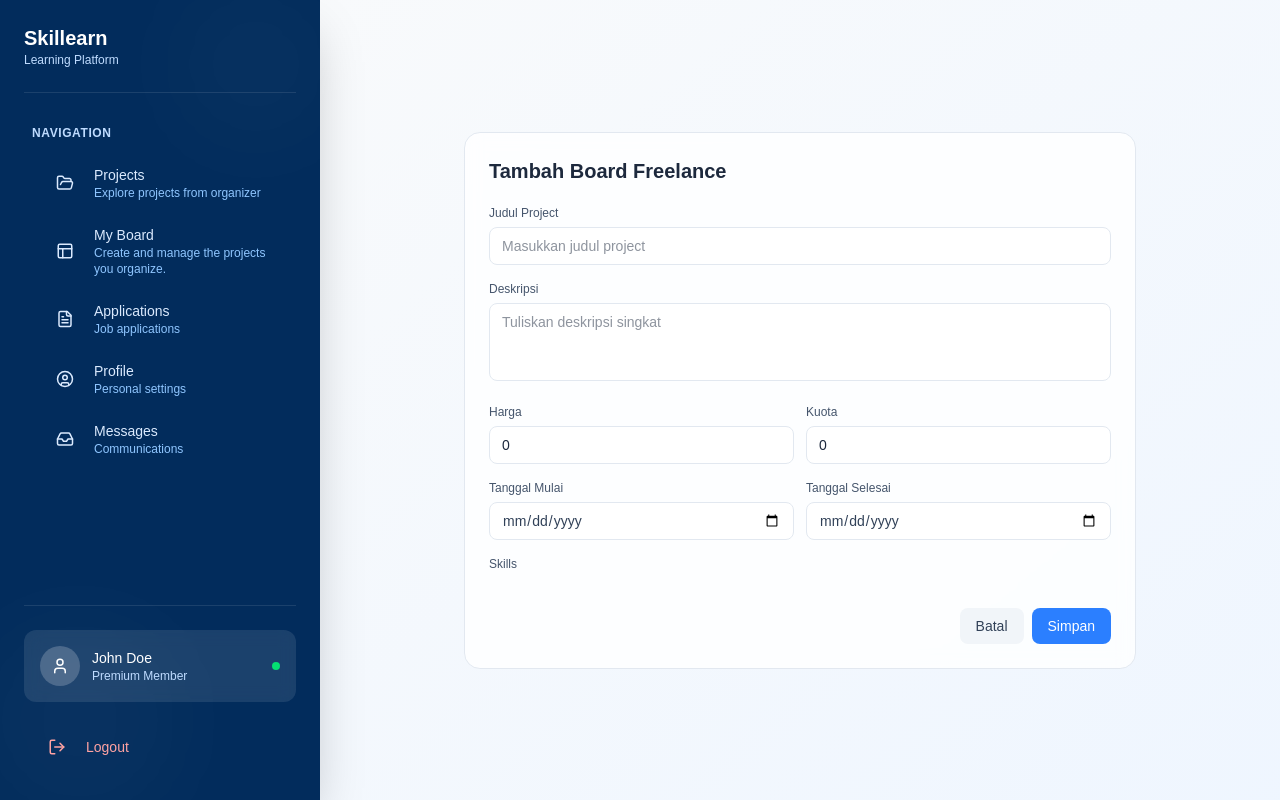
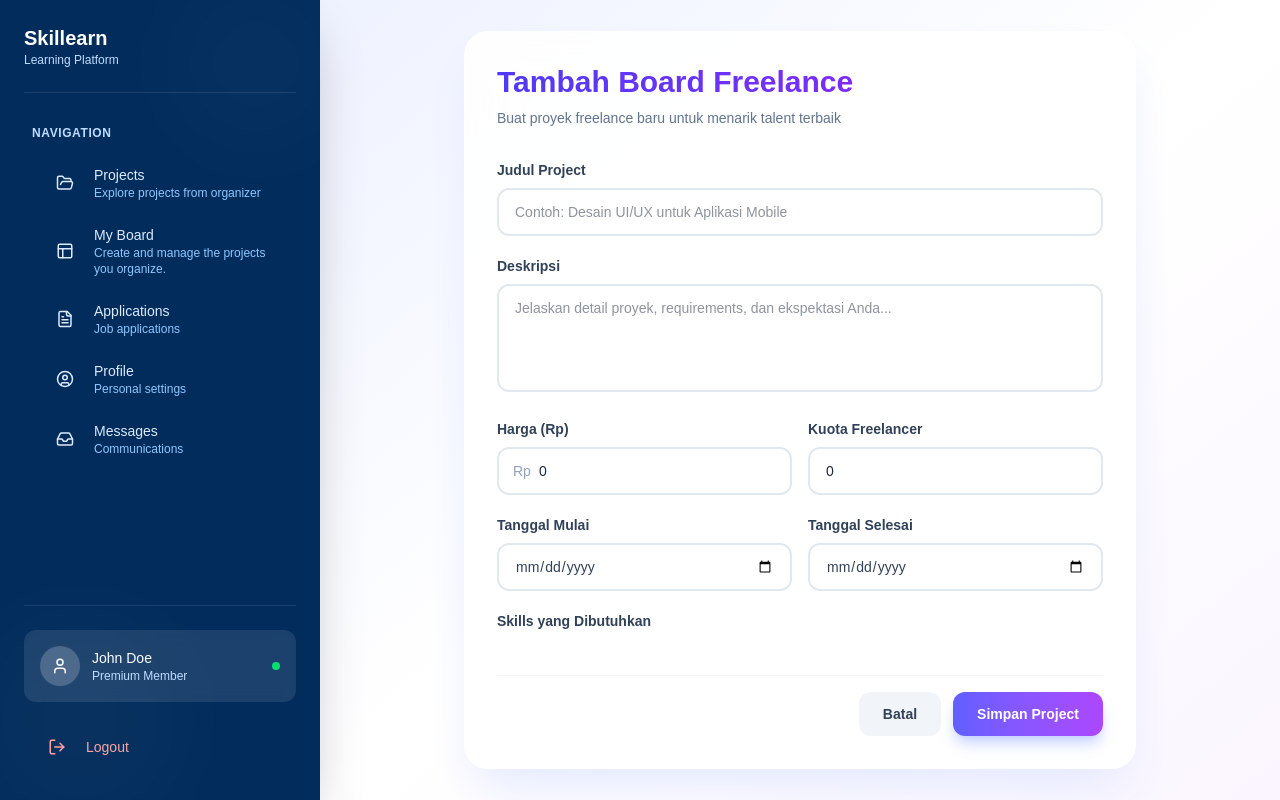
Before and after one commit to Ngabers-kh/fe-skill-nextjs, a Next.js app: page /dashboard/board/addfl in a window 1280 px wide. Built offline with nearby package versions, Linux system fonts and the light colour scheme.

Commit message:
feat(addfl): update create board freelance

```diff
--- a/app/dashboard/board/addfl/page.tsx
+++ b/app/dashboard/board/addfl/page.tsx
@@ -111,18 +111,24 @@ export default function AddBoardFreelancePage() {
   };
 
   return (
-    <div className="w-full min-h-screen bg-gradient-to-br from-slate-50 to-blue-50 flex justify-center items-center p-4">
+    <div className="w-full min-h-screen bg-gradient-to-br from-indigo-50 via-white to-purple-50 flex justify-center items-center p-4">
       <form
         onSubmit={handleSubmit}
-        className="w-full max-w-2xl bg-white/80 backdrop-blur-sm p-6 rounded-2xl border border-slate-200"
+        className="w-full max-w-2xl bg-white/90 backdrop-blur-xl p-8 rounded-3xl shadow-2xl shadow-indigo-100 border border-white/20"
       >
-        <h1 className="text-xl font-bold text-slate-800 mb-5">
+        {/* Header */}
+        <div className="mb-8">
+          <h1 className="text-3xl font-bold bg-gradient-to-r from-indigo-600 to-purple-600 bg-clip-text text-transparent mb-2">
             Tambah Board Freelance
           </h1>
+          <p className="text-sm text-slate-500">
+            Buat proyek freelance baru untuk menarik talent terbaik
+          </p>
+        </div>
 
         {/* Title */}
-        <div className="mb-4">
-          <label className="block text-xs font-medium text-slate-600 mb-1.5">
+        <div className="mb-5">
+          <label className="block text-sm font-semibold text-slate-700 mb-2">
             Judul Project
           </label>
           <input
@@ -131,14 +137,14 @@ export default function AddBoardFreelancePage() {
             value={form.title}
             onChange={handleChange}
             required
-            className="w-full px-3 py-2 rounded-lg border border-slate-200 focus:border-blue-400 focus:outline-none text-sm text-slate-800 bg-white"
-            placeholder="Masukkan judul project"
+            className="w-full px-4 py-3 rounded-xl border-2 border-slate-200 focus:border-indigo-400 focus:outline-none text-sm text-slate-800 bg-white transition-all duration-200 hover:border-slate-300"
+            placeholder="Contoh: Desain UI/UX untuk Aplikasi Mobile"
           />
         </div>
 
         {/* Description */}
-        <div className="mb-4">
-          <label className="block text-xs font-medium text-slate-600 mb-1.5">
+        <div className="mb-5">
+          <label className="block text-sm font-semibold text-slate-700 mb-2">
             Deskripsi
           </label>
           <textarea
@@ -146,46 +152,51 @@ export default function AddBoardFreelancePage() {
             value={form.description}
             onChange={handleChange}
             required
-            rows={3}
-            className="w-full px-3 py-2 rounded-lg border border-slate-200 focus:border-blue-400 focus:outline-none text-sm text-slate-800 bg-white resize-none"
-            placeholder="Tuliskan deskripsi singkat"
+            rows={4}
+            className="w-full px-4 py-3 rounded-xl border-2 border-slate-200 focus:border-indigo-400 focus:outline-none text-sm text-slate-800 bg-white resize-none transition-all duration-200 hover:border-slate-300"
+            placeholder="Jelaskan detail proyek, requirements, dan ekspektasi Anda..."
           />
         </div>
 
         {/* Price & Quota */}
-        <div className="mb-4 grid grid-cols-2 gap-3">
+        <div className="mb-5 grid grid-cols-2 gap-4">
           <div>
-            <label className="block text-xs font-medium text-slate-600 mb-1.5">
-              Harga
+            <label className="block text-sm font-semibold text-slate-700 mb-2">
+              Harga (Rp)
             </label>
+            <div className="relative">
+              <span className="absolute left-4 top-1/2 -translate-y-1/2 text-slate-400 text-sm">
+                Rp
+              </span>
               <input
                 type="number"
                 name="price"
                 value={form.price}
                 onChange={handleChange}
-              className="w-full px-3 py-2 rounded-lg border border-slate-200 focus:border-blue-400 focus:outline-none text-sm text-slate-800 bg-white"
+                className="w-full pl-10 pr-4 py-3 rounded-xl border-2 border-slate-200 focus:border-indigo-400 focus:outline-none text-sm text-slate-800 bg-white transition-all duration-200 hover:border-slate-300"
                 placeholder="0"
               />
             </div>
+          </div>
           <div>
-            <label className="block text-xs font-medium text-slate-600 mb-1.5">
-              Kuota
+            <label className="block text-sm font-semibold text-slate-700 mb-2">
+              Kuota Freelancer
             </label>
             <input
               type="number"
               name="quota"
               value={form.quota}
               onChange={handleChange}
-              className="w-full px-3 py-2 rounded-lg border border-slate-200 focus:border-blue-400 focus:outline-none text-sm text-slate-800 bg-white"
+              className="w-full px-4 py-3 rounded-xl border-2 border-slate-200 focus:border-indigo-400 focus:outline-none text-sm text-slate-800 bg-white transition-all duration-200 hover:border-slate-300"
               placeholder="0"
             />
           </div>
         </div>
 
         {/* Date Range */}
-        <div className="mb-4 grid grid-cols-2 gap-3">
+        <div className="mb-5 grid grid-cols-2 gap-4">
           <div>
-            <label className="block text-xs font-medium text-slate-600 mb-1.5">
+            <label className="block text-sm font-semibold text-slate-700 mb-2">
               Tanggal Mulai
             </label>
             <input
@@ -193,11 +204,11 @@ export default function AddBoardFreelancePage() {
               name="startDate"
               value={form.startDate}
               onChange={handleChange}
-              className="w-full px-3 py-2 rounded-lg border border-slate-200 focus:border-blue-400 focus:outline-none text-sm text-slate-700 bg-white"
+              className="w-full px-4 py-3 rounded-xl border-2 border-slate-200 focus:border-indigo-400 focus:outline-none text-sm text-slate-700 bg-white transition-all duration-200 hover:border-slate-300"
             />
           </div>
           <div>
-            <label className="block text-xs font-medium text-slate-600 mb-1.5">
+            <label className="block text-sm font-semibold text-slate-700 mb-2">
               Tanggal Selesai
             </label>
             <input
@@ -205,15 +216,15 @@ export default function AddBoardFreelancePage() {
               name="endDate"
               value={form.endDate}
               onChange={handleChange}
-              className="w-full px-3 py-2 rounded-lg border border-slate-200 focus:border-blue-400 focus:outline-none text-sm text-slate-700 bg-white"
+              className="w-full px-4 py-3 rounded-xl border-2 border-slate-200 focus:border-indigo-400 focus:outline-none text-sm text-slate-700 bg-white transition-all duration-200 hover:border-slate-300"
             />
           </div>
         </div>
 
         {/* Skills */}
-        <div className="mb-5">
-          <label className="block text-xs font-medium text-slate-600 mb-2">
-            Skills
+        <div className="mb-8">
+          <label className="block text-sm font-semibold text-slate-700 mb-3">
+            Skills yang Dibutuhkan
           </label>
           <div className="flex flex-wrap gap-2">
             {skills.map((skill) => (
@@ -221,10 +232,10 @@ export default function AddBoardFreelancePage() {
                 type="button"
                 key={skill.idSkill}
                 onClick={() => toggleSkill(skill.idSkill)}
-                className={`px-3 py-1.5 rounded-full border text-xs font-medium transition-all ${
+                className={`px-4 py-2 rounded-full border-2 text-sm font-medium transition-all duration-200 transform hover:scale-105 ${
                   selectedSkills.includes(skill.idSkill)
-                    ? "bg-blue-500 text-white border-blue-500"
-                    : "bg-white text-slate-600 border-slate-200 hover:border-blue-300"
+                    ? "bg-gradient-to-r from-indigo-500 to-purple-500 text-white border-transparent shadow-lg shadow-indigo-200"
+                    : "bg-white text-slate-600 border-slate-200 hover:border-indigo-300 hover:bg-indigo-50"
                 }`}
               >
                 {skill.nameSkill}
@@ -234,19 +245,19 @@ export default function AddBoardFreelancePage() {
         </div>
 
         {/* Action */}
-        <div className="flex justify-end gap-2 pt-2">
+        <div className="flex justify-end gap-3 pt-4 border-t border-slate-100">
           <button
             type="button"
             onClick={() => router.push("/dashboard/board")}
-            className="px-4 py-2 bg-slate-100 hover:bg-slate-200 text-slate-700 rounded-lg text-sm font-medium transition-colors"
+            className="px-6 py-3 bg-slate-100 hover:bg-slate-200 text-slate-700 rounded-xl text-sm font-semibold transition-all duration-200 hover:shadow-md"
           >
             Batal
           </button>
           <button
             type="submit"
-            className="px-4 py-2 bg-blue-500 hover:bg-blue-600 text-white rounded-lg text-sm font-medium transition-colors"
+            className="px-6 py-3 bg-gradient-to-r from-indigo-500 to-purple-500 hover:from-indigo-600 hover:to-purple-600 text-white rounded-xl text-sm font-semibold transition-all duration-200 shadow-lg shadow-indigo-200 hover:shadow-xl hover:shadow-indigo-300 transform hover:-translate-y-0.5"
           >
-            Simpan
+            Simpan Project
           </button>
         </div>
       </form>
```
Lines whose indentation alone changed are shown as unchanged.
